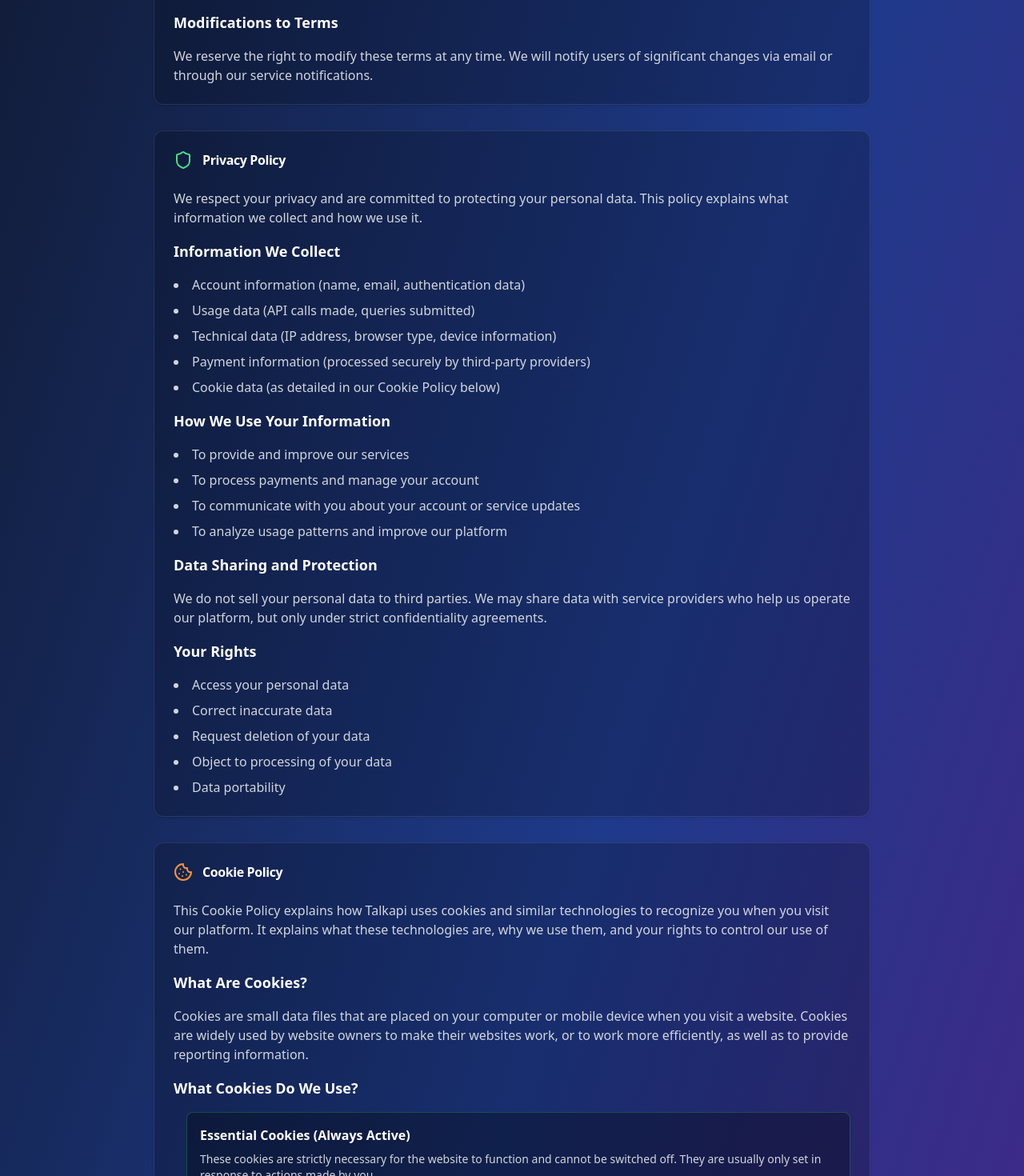
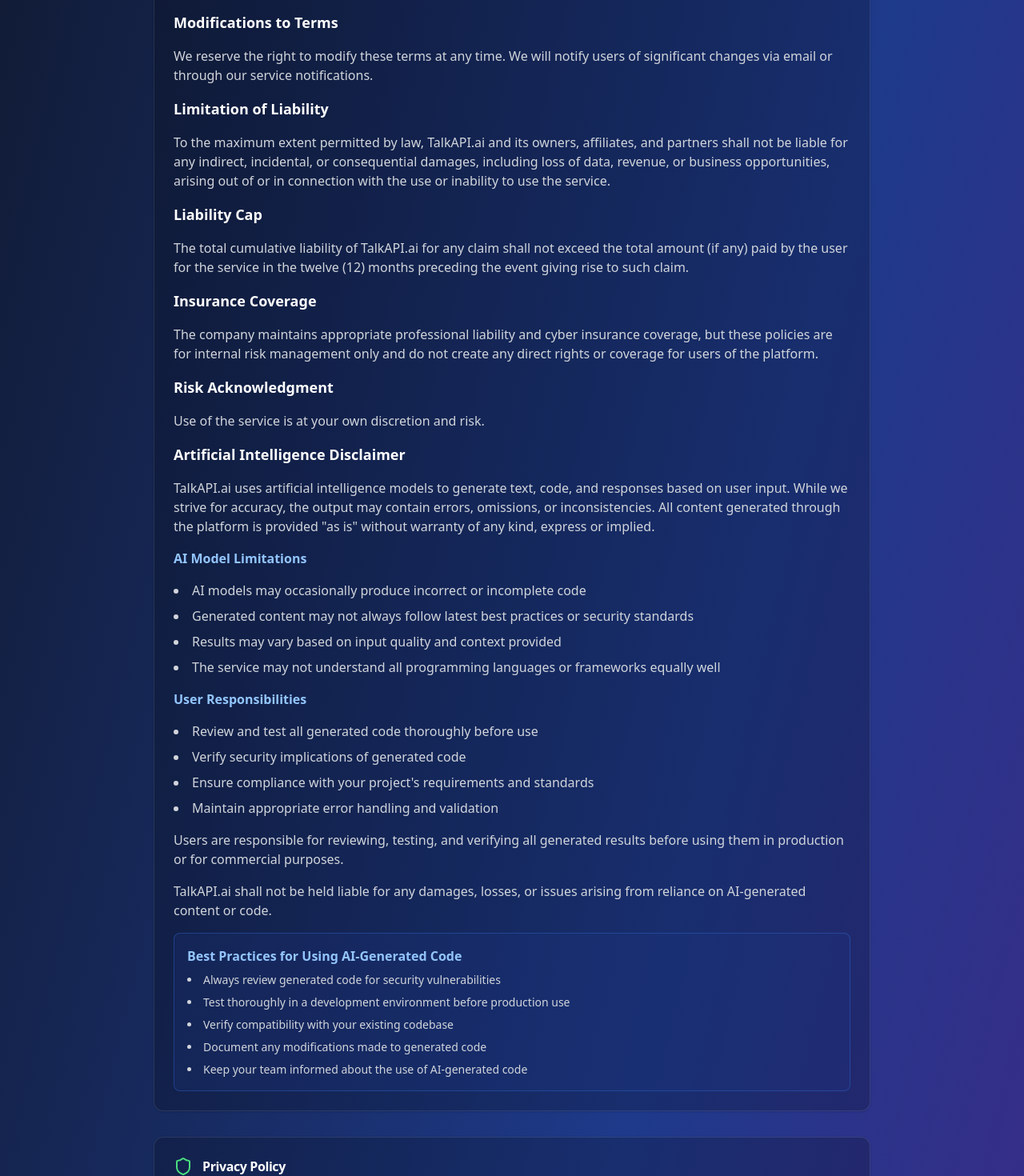
Before and after one commit to ROTEMIL95/ask, a React (Vite) app in the folder Frontend/: page /Legal in a window 1280 px wide. Shown: the part 860-2330 px from the top of the page at 80% size. Built offline with nearby package versions, Linux system fonts and the light colour scheme; no server answers.

Commit message:
Update Legal page to include new sections on Limitation of Liability, Liability Cap, Insurance Coverage, Risk Acknowledgment, and AI Disclaimer. Add user responsibilities and best practices for using AI-generated code, enhancing clarity and user guidance.

```diff
--- a/Frontend/src/pages/Legal.jsx
+++ b/Frontend/src/pages/Legal.jsx
@@ -48,6 +48,73 @@
                                 We reserve the right to modify these terms at any time. We will notify users of significant
                                 changes via email or through our service notifications.
                             </p>
+
+                            <h3 className="text-lg font-semibold text-white">Limitation of Liability</h3>
+                            <p>
+                                To the maximum extent permitted by law,
+                                TalkAPI.ai and its owners, affiliates, and partners shall not be liable for any indirect, incidental, or consequential damages,
+                                including loss of data, revenue, or business opportunities,
+                                arising out of or in connection with the use or inability to use the service.
+                            </p>
+
+                            <h3 className="text-lg font-semibold text-white">Liability Cap</h3>
+                            <p>
+                                The total cumulative liability of TalkAPI.ai for any claim shall not exceed the total amount (if any) paid by the user
+                                for the service in the twelve (12) months preceding the event giving rise to such claim.
+                            </p>
+
+                            <h3 className="text-lg font-semibold text-white">Insurance Coverage</h3>
+                            <p>
+                                The company maintains appropriate professional liability and cyber insurance coverage,
+                                but these policies are for internal risk management only and do not create any direct rights or coverage for users of the platform.
+                            </p>
+
+                            <h3 className="text-lg font-semibold text-white">Risk Acknowledgment</h3>
+                            <p>
+                                Use of the service is at your own discretion and risk.
+                            </p>
+
+                            <h3 className="text-lg font-semibold text-white">Artificial Intelligence Disclaimer</h3>
+                            <p>
+                                TalkAPI.ai uses artificial intelligence models to generate text, code, and responses based on user input.
+                                While we strive for accuracy, the output may contain errors, omissions, or inconsistencies.
+                                All content generated through the platform is provided "as is" without warranty of any kind, express or implied.
+                            </p>
+
+                            <h4 className="text-md font-semibold text-blue-300 mt-4">AI Model Limitations</h4>
+                            <ul className="list-disc list-inside space-y-2">
+                                <li>AI models may occasionally produce incorrect or incomplete code</li>
+                                <li>Generated content may not always follow latest best practices or security standards</li>
+                                <li>Results may vary based on input quality and context provided</li>
+                                <li>The service may not understand all programming languages or frameworks equally well</li>
+                            </ul>
+
+                            <h4 className="text-md font-semibold text-blue-300 mt-4">User Responsibilities</h4>
+                            <ul className="list-disc list-inside space-y-2">
+                                <li>Review and test all generated code thoroughly before use</li>
+                                <li>Verify security implications of generated code</li>
+                                <li>Ensure compliance with your project's requirements and standards</li>
+                                <li>Maintain appropriate error handling and validation</li>
+                            </ul>
+
+                            <p className="mt-4">
+                                Users are responsible for reviewing, testing, and verifying all generated results before using them in production or for commercial purposes.
+                            </p>
+
+                            <p className="mt-4">
+                                TalkAPI.ai shall not be held liable for any damages, losses, or issues arising from reliance on AI-generated content or code.
+                            </p>
+
+                            <div className="bg-blue-900/20 p-4 rounded-lg border border-blue-500/30 mt-4">
+                                <h4 className="text-md font-semibold text-blue-300 mb-2">Best Practices for Using AI-Generated Code</h4>
+                                <ul className="list-disc list-inside space-y-2 text-sm">
+                                    <li>Always review generated code for security vulnerabilities</li>
+                                    <li>Test thoroughly in a development environment before production use</li>
+                                    <li>Verify compatibility with your existing codebase</li>
+                                    <li>Document any modifications made to generated code</li>
+                                    <li>Keep your team informed about the use of AI-generated code</li>
+                                </ul>
+                            </div>
                         </CardContent>
                     </Card>
 
```
